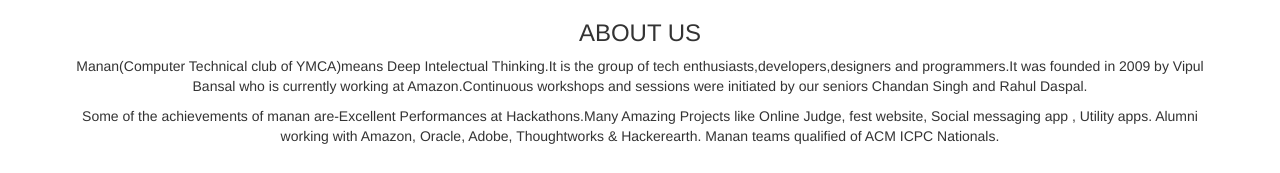
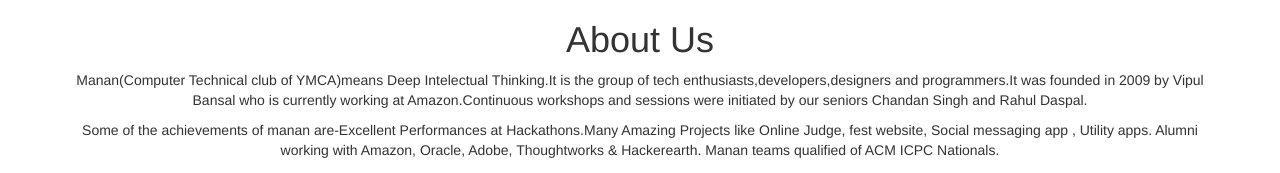
Before and after one commit to sahilkumar1012/Official-Website, a plain HTML site: page index.html in a window 1280 px wide. Shown: the top 173 px of the page. Drawn offline with nearby package versions, Linux system fonts and the light colour scheme.

Commit message:
H1 tag for heading in about us

```diff
--- a/index.html
+++ b/index.html
@@ -36,7 +36,7 @@
     <div class="container">
     <div class="row">
       <div class="col-sm-12 text-center">
-          <h3>ABOUT US</h3>
+          <h1>About Us</h1>
       </div>
     </div>
     <div class="row">
```
